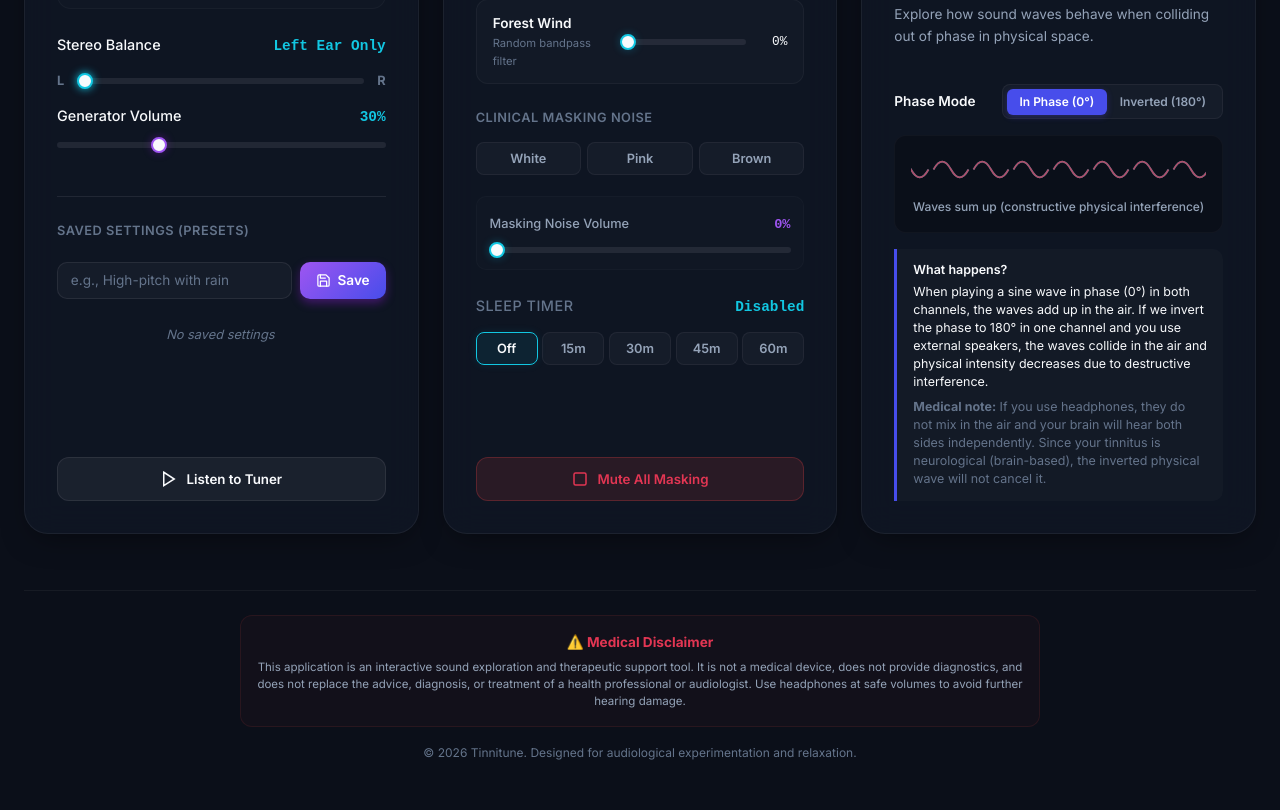
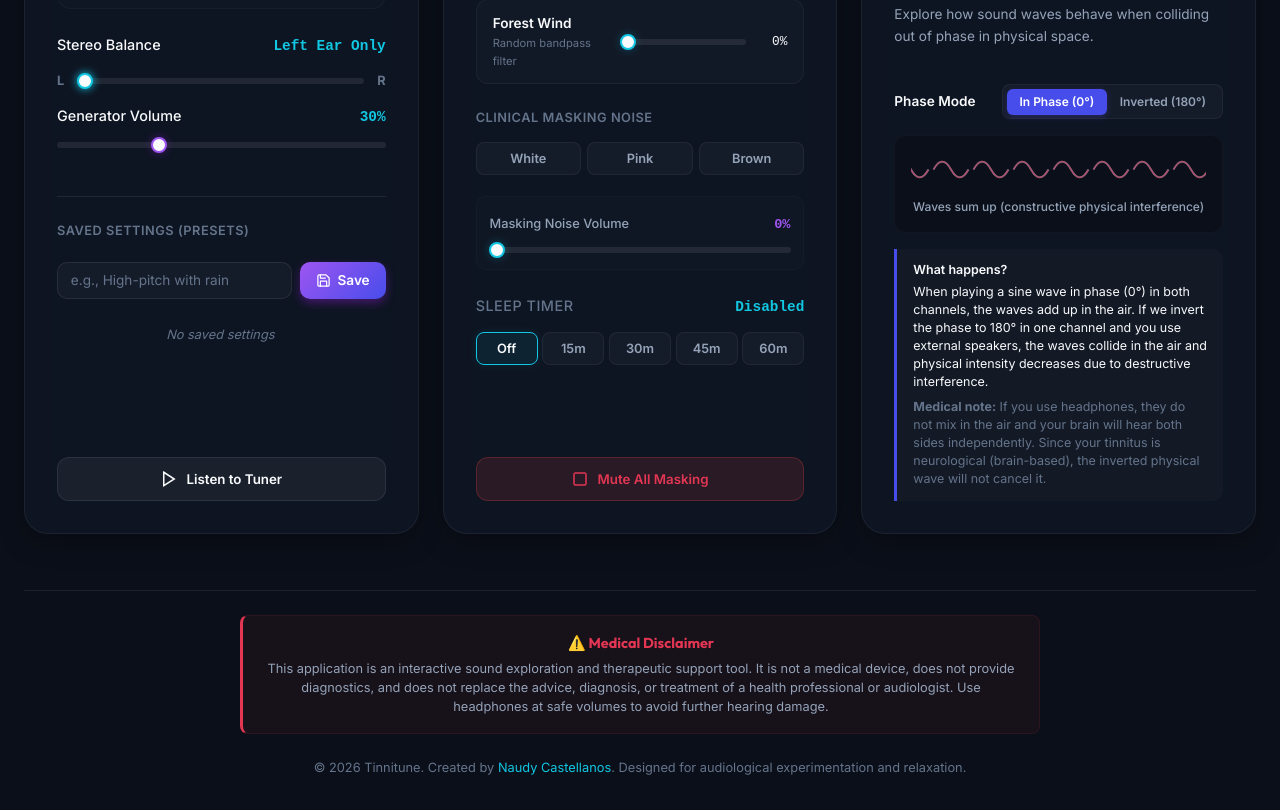
Before and after one commit to nucket/TinniTune, a plain HTML site: page index.html in a window 1280 px wide. Shown: the part 993-1803 px from the top of the page. Drawn offline with Linux system fonts and the light colour scheme.

Commit message:
style: enhance footer styling and add link to portfolio

```diff
--- a/index.html
+++ b/index.html
@@ -379,7 +379,7 @@
                 <h5>⚠️ Medical Disclaimer</h5>
                 <p>This application is an interactive sound exploration and therapeutic support tool. It is not a medical device, does not provide diagnostics, and does not replace the advice, diagnosis, or treatment of a health professional or audiologist. Use headphones at safe volumes to avoid further hearing damage.</p>
             </div>
-            <p class="copyright">&copy; 2026 Tinnitune. Designed for audiological experimentation and relaxation.</p>
+            <p class="copyright">&copy; 2026 Tinnitune. Created by <a href="https://naudycastellanos.com" target="_blank" rel="noopener">Naudy Castellanos</a>. Designed for audiological experimentation and relaxation.</p>
         </footer>
     </div>
 
--- a/style.css
+++ b/style.css
@@ -1327,3 +1327,49 @@ input:checked + .slider-round:before {
     background: rgba(239, 68, 68, 0.15);
     color: var(--color-danger);
 }
+
+/* Footer & Disclaimer Styles */
+.main-footer {
+    margin-top: 2rem;
+    padding-top: 1.5rem;
+    border-top: 1px solid rgba(255, 255, 255, 0.08);
+    display: flex;
+    flex-direction: column;
+    gap: 1.5rem;
+}
+
+.disclaimer {
+    background: rgba(239, 68, 68, 0.05);
+    border-left: 3px solid var(--color-danger);
+    padding: 1rem 1.25rem;
+    border-radius: 8px;
+}
+
+.disclaimer h5 {
+    color: var(--color-danger);
+    font-size: 0.9rem;
+    margin-bottom: 0.25rem;
+    font-family: var(--font-heading);
+}
+
+.disclaimer p {
+    font-size: 0.8rem;
+    color: var(--color-text-muted);
+}
+
+.copyright {
+    text-align: center;
+    font-size: 0.8rem;
+    color: var(--color-text-dim);
+}
+
+.copyright a {
+    color: var(--color-cyan);
+    text-decoration: none;
+    transition: var(--transition-fast);
+}
+
+.copyright a:hover {
+    color: var(--color-purple);
+    text-decoration: underline;
+}
```
